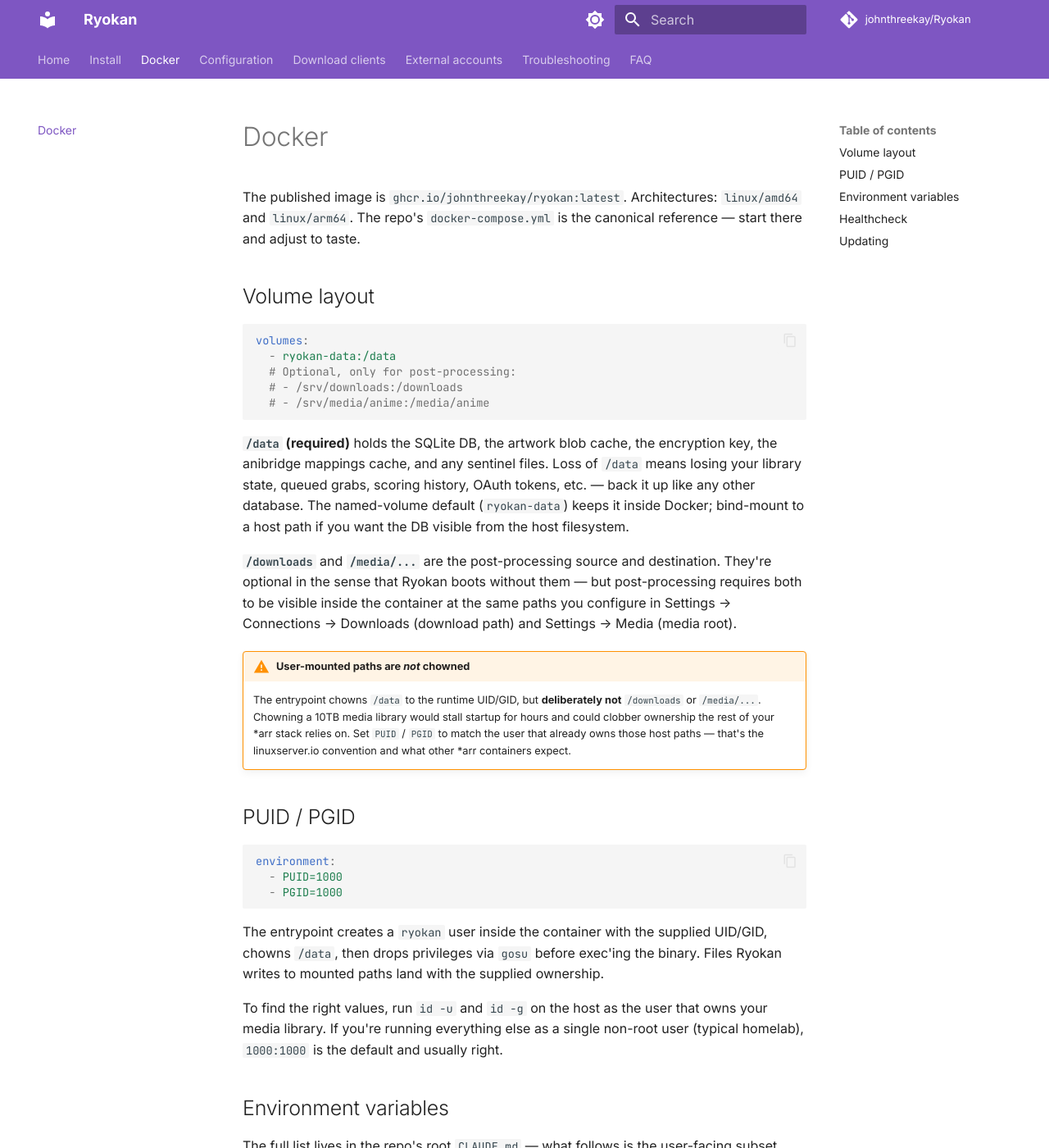
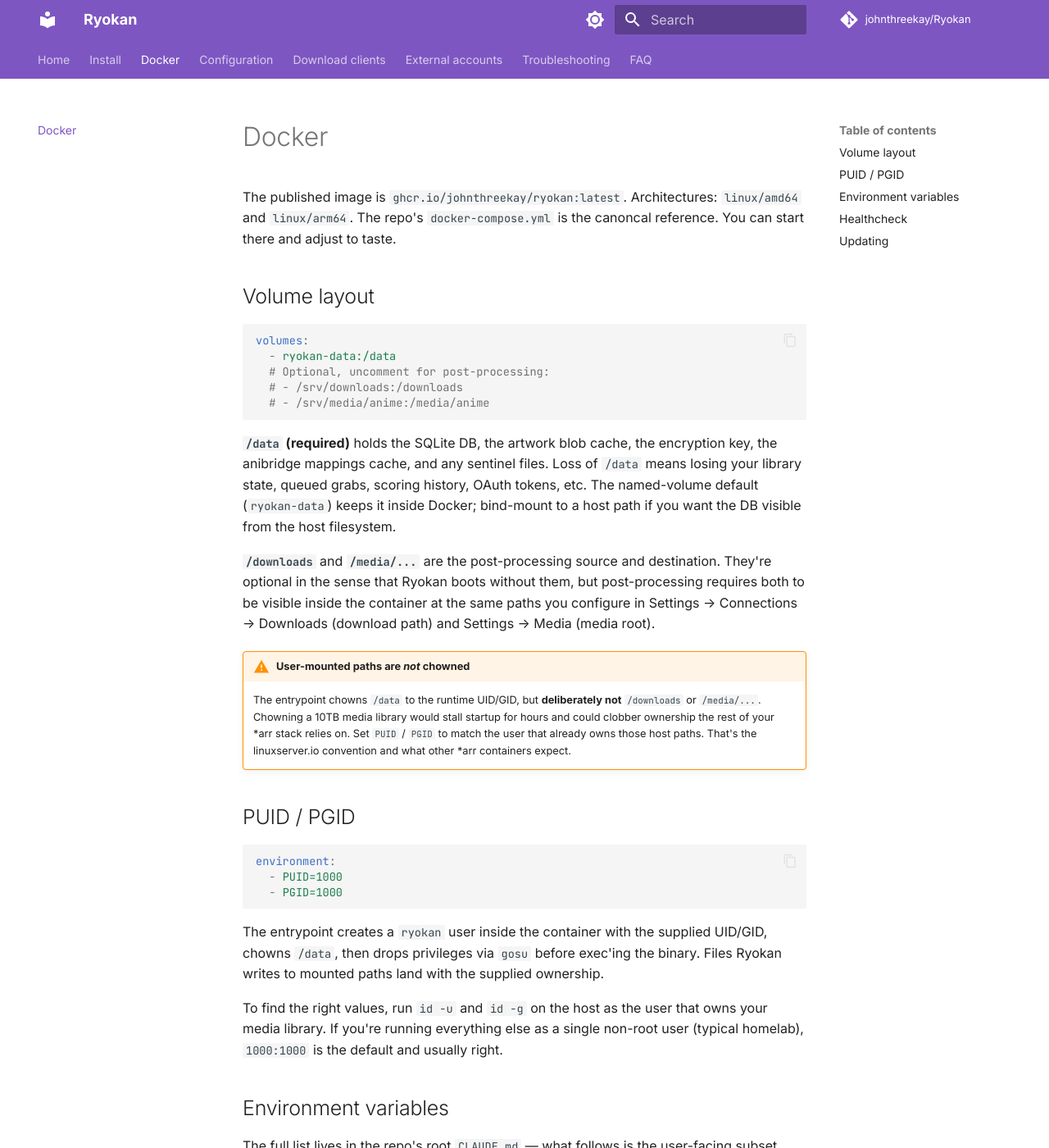
Before and after one commit to abhi1693/Ryokan, an MkDocs documentation site: the page built from docs/docker.md, in a window 1280 px wide and 1400 px high. Shown: the whole window at 82% size. Built offline with MkDocs 1.6.1 and Material for MkDocs 9.7.7, drawn with Linux system fonts in a browser that asks for light colours; comment, search, counter and statistics services are not loaded; some of the changed text lies outside the part shown.

Commit message:
Fix typos and enhance clarity in docker.md
Corrected typos and improved clarity in the Docker documentation.

````diff
--- a/docs/docker.md
+++ b/docs/docker.md
@@ -1,23 +1,23 @@
 # Docker
 
-The published image is `ghcr.io/johnthreekay/ryokan:latest`. Architectures: `linux/amd64` and `linux/arm64`. The repo's `docker-compose.yml` is the canonical reference — start there and adjust to taste.
+The published image is `ghcr.io/johnthreekay/ryokan:latest`. Architectures: `linux/amd64` and `linux/arm64`. The repo's `docker-compose.yml` is the canoncal reference. You can start there and adjust to taste.
 
 ## Volume layout
 
 ```yaml
 volumes:
   - ryokan-data:/data
-  # Optional, only for post-processing:
+  # Optional, uncomment for post-processing:
   # - /srv/downloads:/downloads
   # - /srv/media/anime:/media/anime
 ```
 
-**`/data` (required)** holds the SQLite DB, the artwork blob cache, the encryption key, the anibridge mappings cache, and any sentinel files. Loss of `/data` means losing your library state, queued grabs, scoring history, OAuth tokens, etc. — back it up like any other database. The named-volume default (`ryokan-data`) keeps it inside Docker; bind-mount to a host path if you want the DB visible from the host filesystem.
+**`/data` (required)** holds the SQLite DB, the artwork blob cache, the encryption key, the anibridge mappings cache, and any sentinel files. Loss of `/data` means losing your library state, queued grabs, scoring history, OAuth tokens, etc. The named-volume default (`ryokan-data`) keeps it inside Docker; bind-mount to a host path if you want the DB visible from the host filesystem.
 
-**`/downloads`** and **`/media/...`** are the post-processing source and destination. They're optional in the sense that Ryokan boots without them — but post-processing requires both to be visible inside the container at the same paths you configure in Settings → Connections → Downloads (download path) and Settings → Media (media root).
+**`/downloads`** and **`/media/...`** are the post-processing source and destination. They're optional in the sense that Ryokan boots without them, but post-processing requires both to be visible inside the container at the same paths you configure in Settings → Connections → Downloads (download path) and Settings → Media (media root).
 
 !!! warning "User-mounted paths are *not* chowned"
-    The entrypoint chowns `/data` to the runtime UID/GID, but **deliberately not** `/downloads` or `/media/...`. Chowning a 10TB media library would stall startup for hours and could clobber ownership the rest of your *arr stack relies on. Set `PUID` / `PGID` to match the user that already owns those host paths — that's the linuxserver.io convention and what other *arr containers expect.
+    The entrypoint chowns `/data` to the runtime UID/GID, but **deliberately not** `/downloads` or `/media/...`. Chowning a 10TB media library would stall startup for hours and could clobber ownership the rest of your *arr stack relies on. Set `PUID` / `PGID` to match the user that already owns those host paths. That's the linuxserver.io convention and what other *arr containers expect.
 
 ## PUID / PGID
 
@@ -67,7 +67,7 @@
 docker compose up -d
 ```
 
-The volume preserves your data. The image's binary is replaced; migrations run on next boot (idempotent — applying twice is a no-op).
+The volume preserves your data. The image's binary is replaced; migrations run on next boot (idempotent. Applying twice is a no-op.)
 
 !!! danger "Don't `docker compose down -v`"
     The `-v` flag removes named volumes. With the documented setup that means deleting your DB, encryption key, OAuth tokens, and library state. There's no undo. `down` without `-v` is safe.
````
